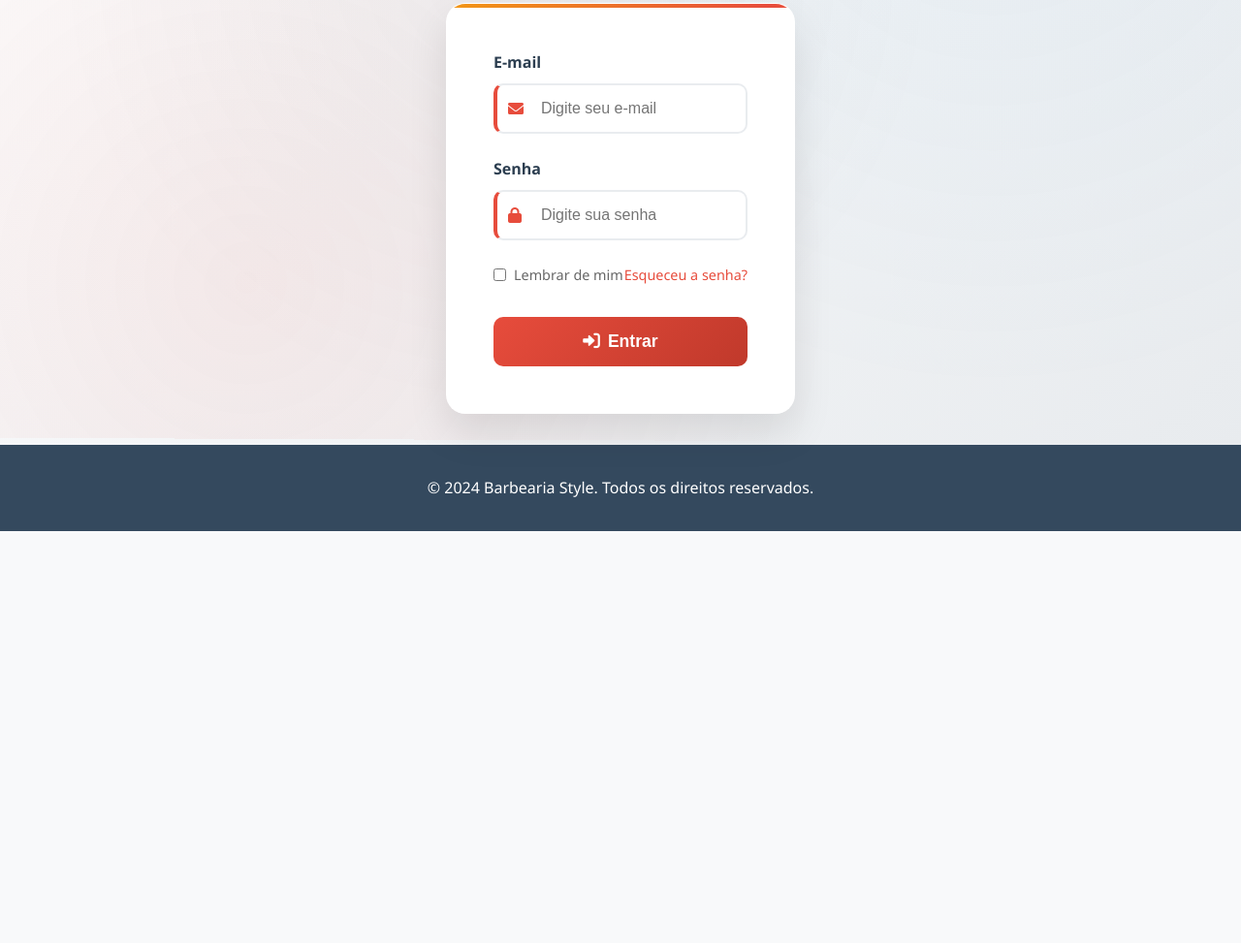
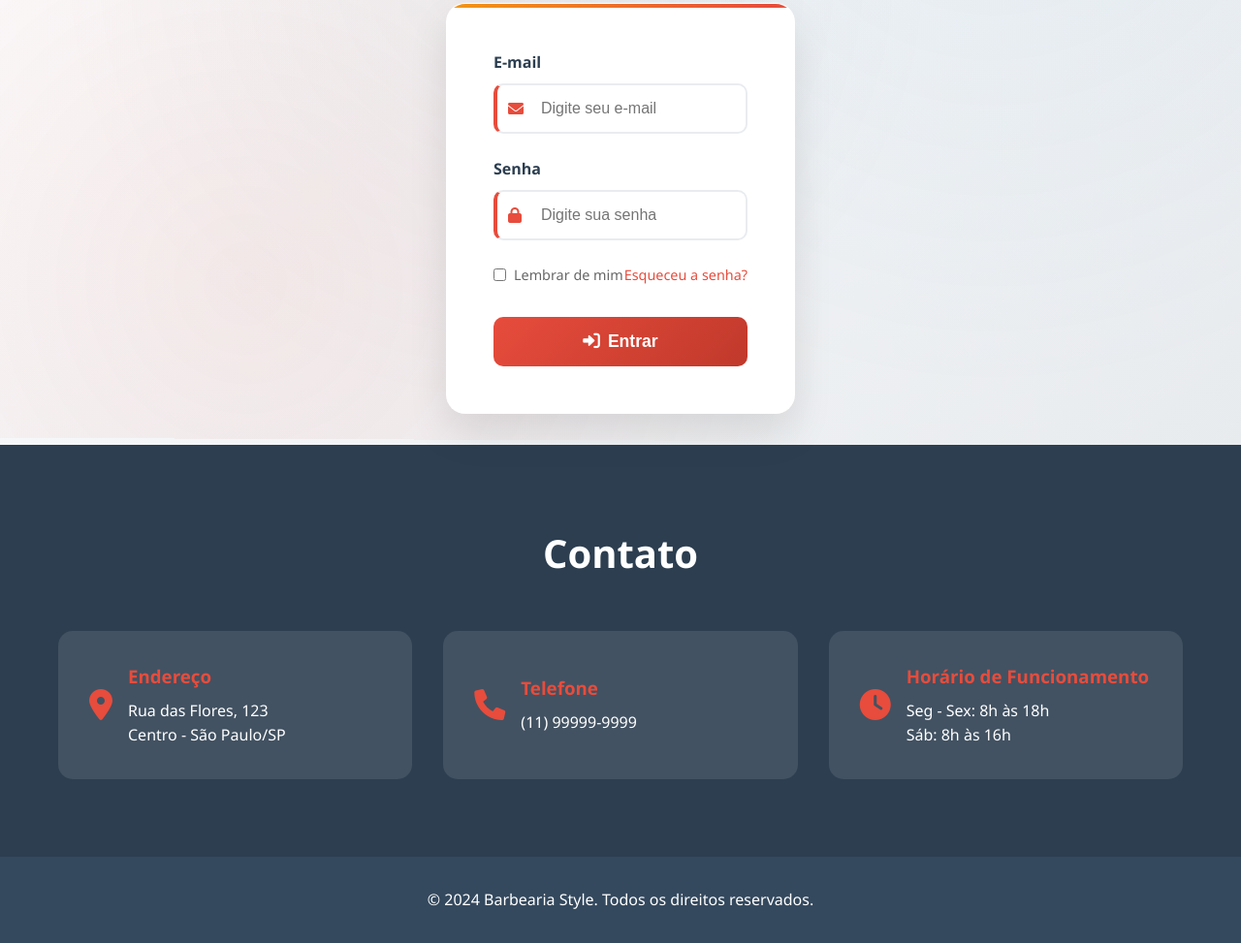
Before and after one commit to SamuelTorres51/Trabalho-PWEB-I, a plain HTML site: page index/login.html in a window 1280 px wide. Shown: the part 434-1407 px from the top of the page at 97% size. Before the commit the page ends 982 px from the top, so only its background shows below. Drawn offline with Linux system fonts and the light colour scheme.

Commit message:
adicionando barra de contatos no login, removendo css e colocando no commom

```diff
--- a/index/login.html
+++ b/index/login.html
@@ -118,6 +118,36 @@
         </div>
     </section>
 
+    <!-- Contact Section -->
+    <section id="contact" class="contact">
+        <div class="container">
+            <h2>Contato</h2>
+            <div class="contact-info">
+                <div class="contact-item">
+                    <i class="fas fa-map-marker-alt"></i>
+                    <div>
+                        <h3>Endereço</h3>
+                        <p>Rua das Flores, 123<br>Centro - São Paulo/SP</p>
+                    </div>
+                </div>
+                <div class="contact-item">
+                    <i class="fas fa-phone"></i>
+                    <div>
+                        <h3>Telefone</h3>
+                        <p>(11) 99999-9999</p>
+                    </div>
+                </div>
+                <div class="contact-item">
+                    <i class="fas fa-clock"></i>
+                    <div>
+                        <h3>Horário de Funcionamento</h3>
+                        <p>Seg - Sex: 8h às 18h<br>Sáb: 8h às 16h</p>
+                    </div>
+                </div>
+            </div>
+        </div>
+    </section>
+
     <!-- Footer -->
     <footer class="footer">
         <div class="container">
--- a/style/common.css
+++ b/style/common.css
@@ -257,6 +257,45 @@ html {
     border-left: 4px solid #e74c3c;
 }
 
+/* Contact Section */
+.contact {
+    padding: 80px 0;
+    background: #2c3e50;
+    color: white;
+}
+
+.contact h2 {
+    text-align: center;
+    font-size: 2.5rem;
+    margin-bottom: 3rem;
+}
+
+.contact-info {
+    display: grid;
+    grid-template-columns: repeat(auto-fit, minmax(300px, 1fr));
+    gap: 2rem;
+}
+
+.contact-item {
+    display: flex;
+    align-items: center;
+    padding: 2rem;
+    background: rgba(255,255,255,0.1);
+    border-radius: 15px;
+    /* backdrop-filter: blur(10px); - Removido para melhor performance */
+}
+
+.contact-item i {
+    font-size: 2rem;
+    margin-right: 1rem;
+    color: #e74c3c;
+}
+
+.contact-item h3 {
+    margin-bottom: 0.5rem;
+    color: #e74c3c;
+}
+
 /* Responsive Design */
 @media (max-width: 768px) {
     .hamburger {
```
Also changed, not shown: style/home.css (+0 -39 lines).
